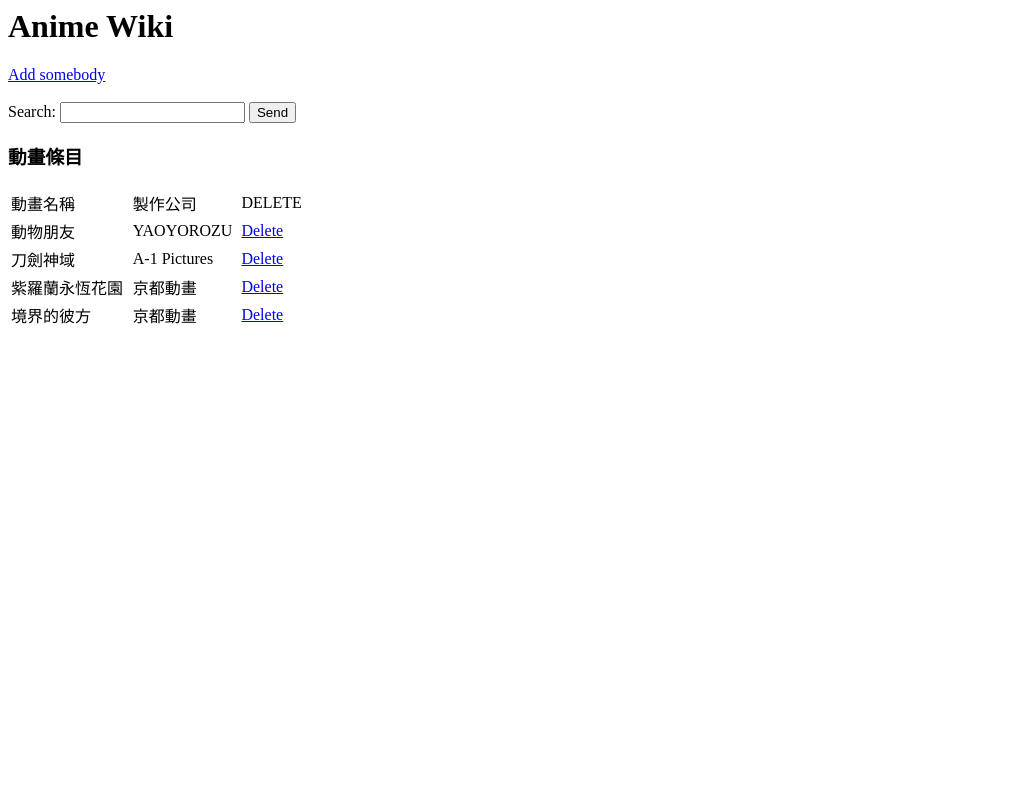
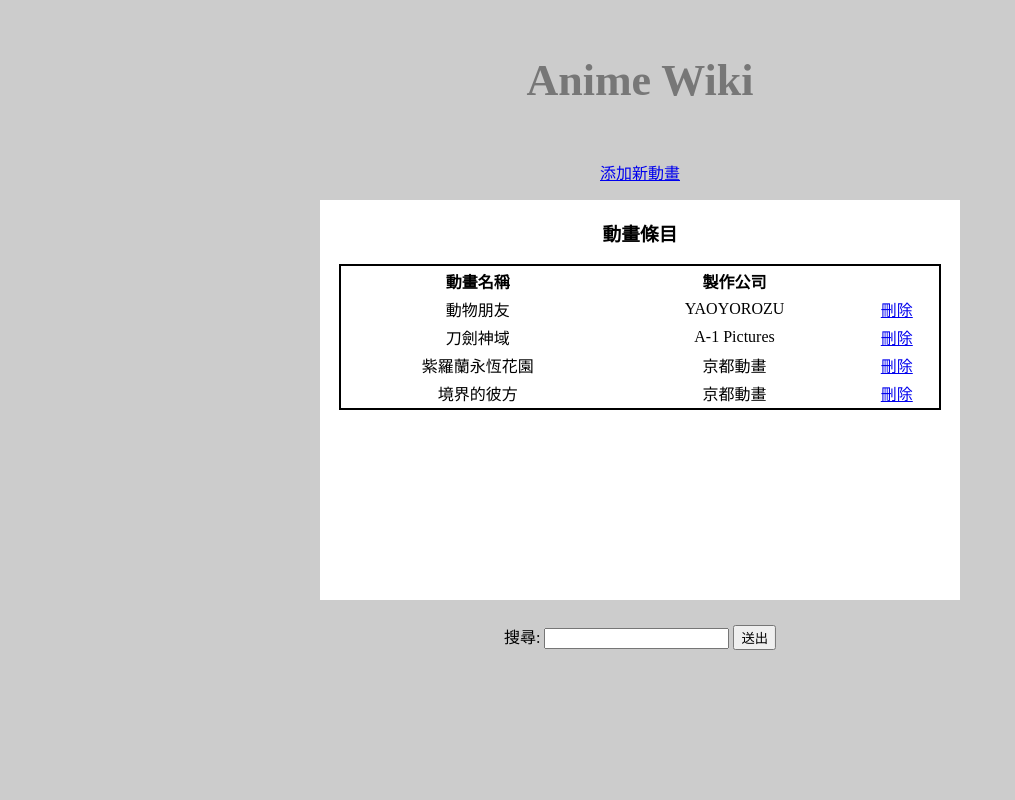
Before and after one commit to RuxuanXu/Anime_Wiki, a PHP site: page / in a window 1280 px wide. Shown: the whole page, without its empty margins (0-1015 px from the left). Run offline with PHP 8.4, Linux system fonts and the light colour scheme; data comes from the database, SQL or seed files in the repository; data that the repository does not hold is empty.

Commit message:
update css style

```diff
--- a/index.php
+++ b/index.php
@@ -5,14 +5,82 @@
 <meta http-equiv="Content-Type" content=" charset=UTF-8"/>
 </head>
 
+<style>
+    body {
+        background-color: #CCC;
+        font-family: 'Slabo 27px', serif;
+    }
+
+    h1 {
+        color: #777;
+        font-size: 44px;
+        text-align: center;
+    }
+
+	table {
+        border: 1px solid black;
+     	width: 600px;
+    }
+
+    #paper {
+		position: absolute;
+		background-color: #fff;
+        height: 50%;
+        width: 50%;
+        top: 50%;
+        left: 50%;
+        transform: translate(-50%, -50%);
+		overflow-y:scroll;
+    }
+
+    #add {
+		position: absolute;
+        top: 20%;
+        left: 50%;
+        transform: translate(-50%, 0%);
+	}
+
+	#search {
+		position: absolute;
+        top: 78%;
+        left: 50%;
+        transform: translate(-50%, 0%);
+	}
+
+	.title {
+		font-weight: bold;
+		text-align: center;
+	}
+
+	.content {
+		text-align: center;
+	}
+
+    .footer {
+        position: fixed;
+        left: 0;
+        bottom: 5px;
+        width: 100%;
+        color: white;
+        text-align: center;
+    }
+</style>
+
 <body>
-<H1>Anime Wiki</H1>
-<a href="add.html">Add somebody</a></br></br>
-<form method="POST" action="searchResult.php">
-   Search: <input type="text" name="_name">
-   <input type="submit" value="Send">
-</form>
+<br><h1>Anime Wiki</h1>
 
+<center>
+
+	<a id="add" href="add.html">添加新動畫</a></br></br>
+
+    <form  id="search" method="POST" action="searchResult.php">
+        搜尋: <input type="text" name="_name">
+       <input type="submit" value="送出">
+	</form>
+
+</center>
+
+<center id="paper">
 <!--    PHP Part Start    -->
 <?php
 
@@ -37,12 +105,12 @@ $result = mysql_query($sql) or die("Error Message:".mysql_error( ));
 $main .='<h3>動畫條目</h3>';
 $main .='<table border="0" cellspacing="0" cellpadding="0" width="396">
          <tr>
-			<td class="bodyText">';
-$main .='	<table width="300" border="0">
-			<tr><td>動畫名稱</td> <td>製作公司</td> <td>DELETE</td></tr>';
+			<td>';
+$main .='	<table>
+			<tr class="title"><td>動畫名稱</td><td>製作公司</td><td></td></tr>';
 		while ( list($a,$b,$c) = mysql_fetch_row($result) ){
-			$main .="<tr><td>$a</td><td>$b </td>";
-			$main .='<td><a href="deleteResult.php?deleteid='.$c.'" onclick="return confirm("delete?")";>Delete</a></td></tr>';
+			$main .="<tr class='content'><td>$a</td><td>$b</td>";
+			$main .='<td><a href="deleteResult.php?deleteid='.$c.'" onclick="return confirm("delete?")";>刪除</a></td></tr>';
 	}
 $main .='</table></td></tr></table>';
 echo $main;
@@ -50,5 +118,7 @@ mysql_close ($link);
 ?>
 
 <!--    PHP Part End   -->
+</center>
+
 </body>
 </html>
```
